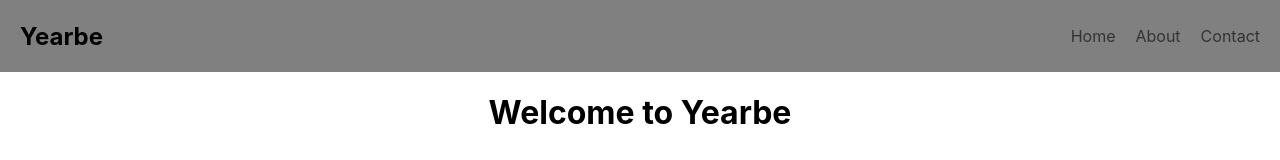
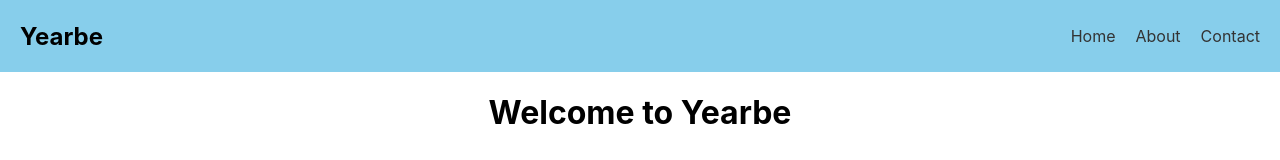
Before and after one commit to cnwanneka/yearbe, a React (Create React App) app: page / in a window 1280 px wide. Shown: the top 160 px of the page. Built offline with nearby package versions, Linux system fonts and the light colour scheme.

Commit message:
changed header color

```diff
--- a/src/components/Header.css
+++ b/src/components/Header.css
@@ -1,6 +1,6 @@
 
 header {
-    background-color: grey;
+    background-color: #87CEEB;
     padding: 10px 20px;
     display: flex;
     justify-content: space-between;
```
